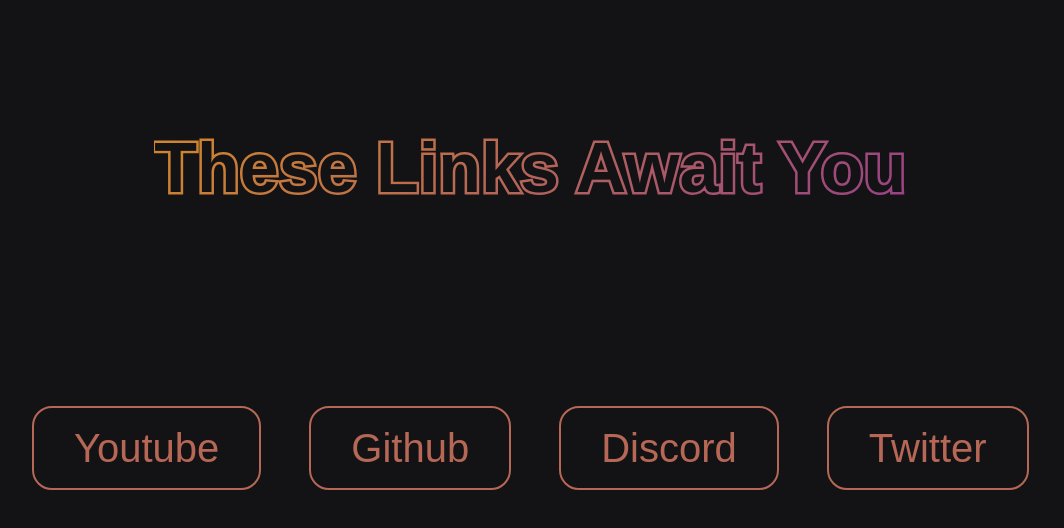
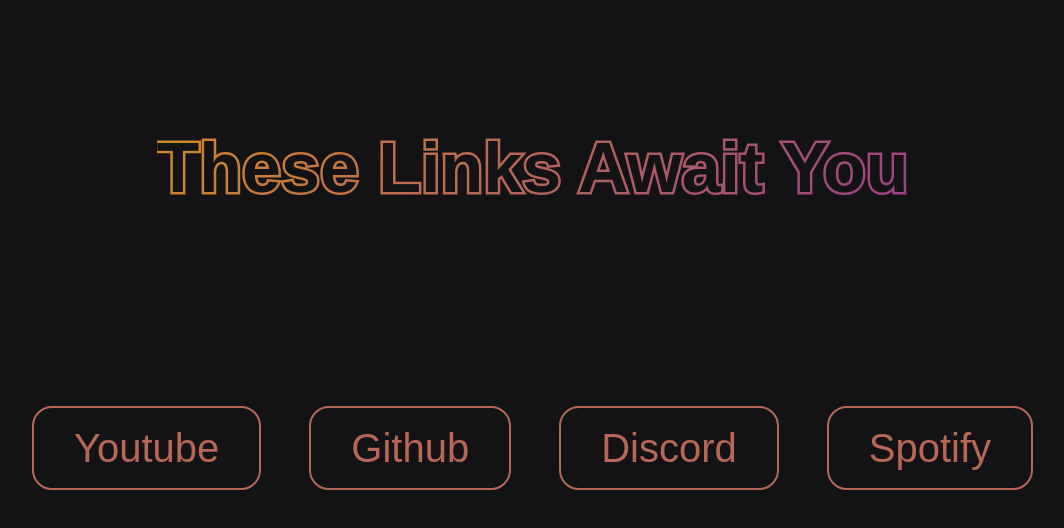
Before and after one commit to kociumba/portfolio-website, a website: page dist/index.html in a window 1280 px wide. Shown: the part 2310-2838 px from the top of the page, without its empty margins (116-1180 px from the left). Drawn offline with Linux system fonts and the light colour scheme.

Commit message:
changed dead twitter to spotify

```diff
--- a/dist/app.js
+++ b/dist/app.js
@@ -55,11 +55,11 @@
   window.location.href = "https://discord.gg/h2t8TxYffk";
 }
 
-document.getElementById("twitter").addEventListener("click", twitter);
+document.getElementById("spotify").addEventListener("click", spotify);
 
-function twitter() {
+function spotify() {
   document.getElementById("clickable");
-  window.location.href = "https://www.twitter.com/kociumba";
+  window.location.href = "https://open.spotify.com/artist/1ScF8LjgGaH54EkCiwCqNU?si=bMqr6dLkS0inuMfQekBl5g";
 }
 
 document.getElementById("email").addEventListener("click", email);
--- a/dist/index.html
+++ b/dist/index.html
@@ -43,8 +43,8 @@
             <div class="logo hidden" id="discord">
                 <button class="pulse" onmouseover="Hover">discord </button>
             </div>
-            <div class="logo hidden" id="twitter">
-                <button class="pulse" onmouseover="Hover">twitter </button>
+            <div class="logo hidden" id="spotify">
+                <button class="pulse" onmouseover="Hover">spotify </button>
             </div>
         </div>
     </section>
```
